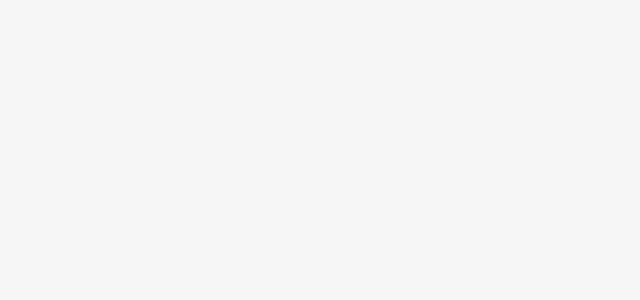
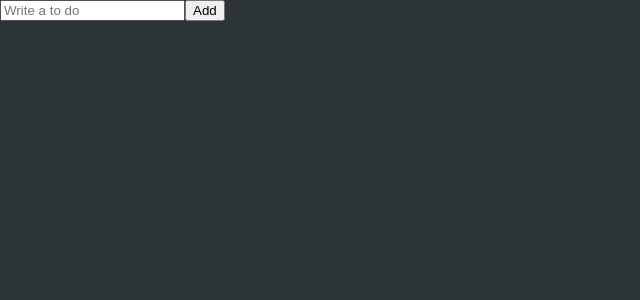
Before and after one commit to juhui88/todo-app, a React (Create React App) app: page / in a window 1280 px wide. Shown: the top 300 px of the page, without its empty margins (0-640 px from the left). Built offline with nearby package versions, Linux system fonts and the light colour scheme.

Commit message:
before react-hook-form

```diff
--- a/package.json
+++ b/package.json
@@ -12,6 +12,7 @@
     "@types/react-dom": "^18.0.6",
     "react": "^18.2.0",
     "react-dom": "^18.2.0",
+    "react-hook-form": "^7.33.1",
     "react-scripts": "5.0.1",
     "recoil": "^0.7.4",
     "styled-components": "^5.3.5",
--- a/src/App.tsx
+++ b/src/App.tsx
@@ -1,5 +1,6 @@
 import React from 'react';
 import {createGlobalStyle} from "styled-components";
+import TodoList from './ToDoList';
 
 const GlobalStyle = createGlobalStyle`
   @import url('https://fonts.googleapis.com/css2?family=Do+Hyeon&display=swap');
@@ -68,6 +69,7 @@
   return (
     <>
       <GlobalStyle/>
+      <TodoList/>
     </>
 
   );
--- /dev/null
+++ b/src/ToDoList.tsx
@@ -0,0 +1,31 @@
+import React, { useState } from "react";
+import {useForm} from 'react-hook-form';
+
+function TodoList() {
+     const [toDo, setToDo] = useState("");
+    const [toDoError, setToDoError] = useState("")
+    const onChange = (e: React.FormEvent<HTMLInputElement>) => {
+        const {currentTarget: {value}} = e;
+        setToDoError("");
+        setToDo(value);
+    }
+    const onSubmit = (e:React.FormEvent<HTMLFormElement>) => {
+        e.preventDefault();
+        if(toDo.length < 10){
+            return setToDoError("To do should be longer")
+        }
+        console.log("sumbit")
+    }
+
+    return (
+        <div>
+            <form onSubmit={onSubmit}>
+                <input onChange = {onChange}placeholder="Write a to do" />
+                <button>Add</button>
+                {toDoError!=="" ? toDoError: null }
+            </form>
+        </div>
+    )
+}
+
+export default TodoList;
--- a/src/style.d.ts
+++ b/src/style.d.ts
@@ -5,6 +5,6 @@
     textColor: string;
     bgColor: string;
     accentColor: string;
-    ItemBgColor: string;
+    itemBgColor: string;
   }
 }
--- a/src/theme.ts
+++ b/src/theme.ts
@@ -1,8 +1,8 @@
 import { DefaultTheme } from "styled-components";
 
 export const theme: DefaultTheme = {
-    bgColor: "whitesmoke",
-    textColor: "black",
-    accentColor: "#9c88ff",
-    ItemBgColor: "white",
+    bgColor: "#2d3436",
+    textColor: "#dfe6e9",
+    accentColor: "#00b894",
+    itemBgColor: "#1b1f20",
 };
```
Also changed, not shown: 1 other file (tests, documents, lock files or other folders).
